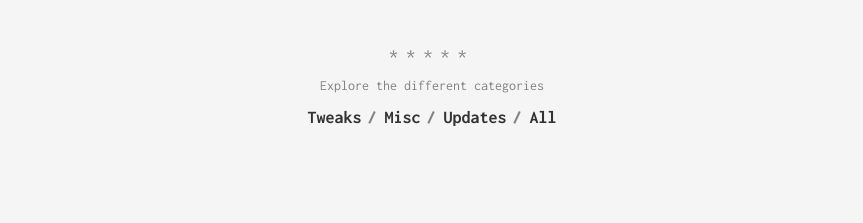
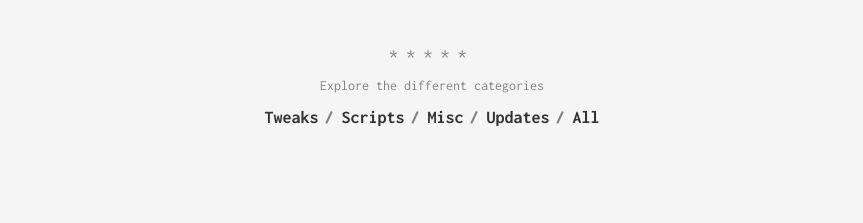
Before and after one commit to CalifaxYT/PersonalWS, a Jekyll site: the page built from about.md, in a window 1280 px wide. Shown: the part 963-1186 px from the top of the page, without its empty margins (208-1071 px from the left). Built offline with Jekyll 4.4.1, drawn with Linux system fonts in a browser that asks for light colours; comment, search, counter and statistics services are not loaded.

Commit message:
• Add the 'scripts' category •

```diff
--- a/_data/categories.yml
+++ b/_data/categories.yml
@@ -1,5 +1,8 @@
 - slug: tweaks
   name: Tweaks
+
+- slug: scripts
+  name: Scripts
 
 - slug: misc
   name: Misc
```
